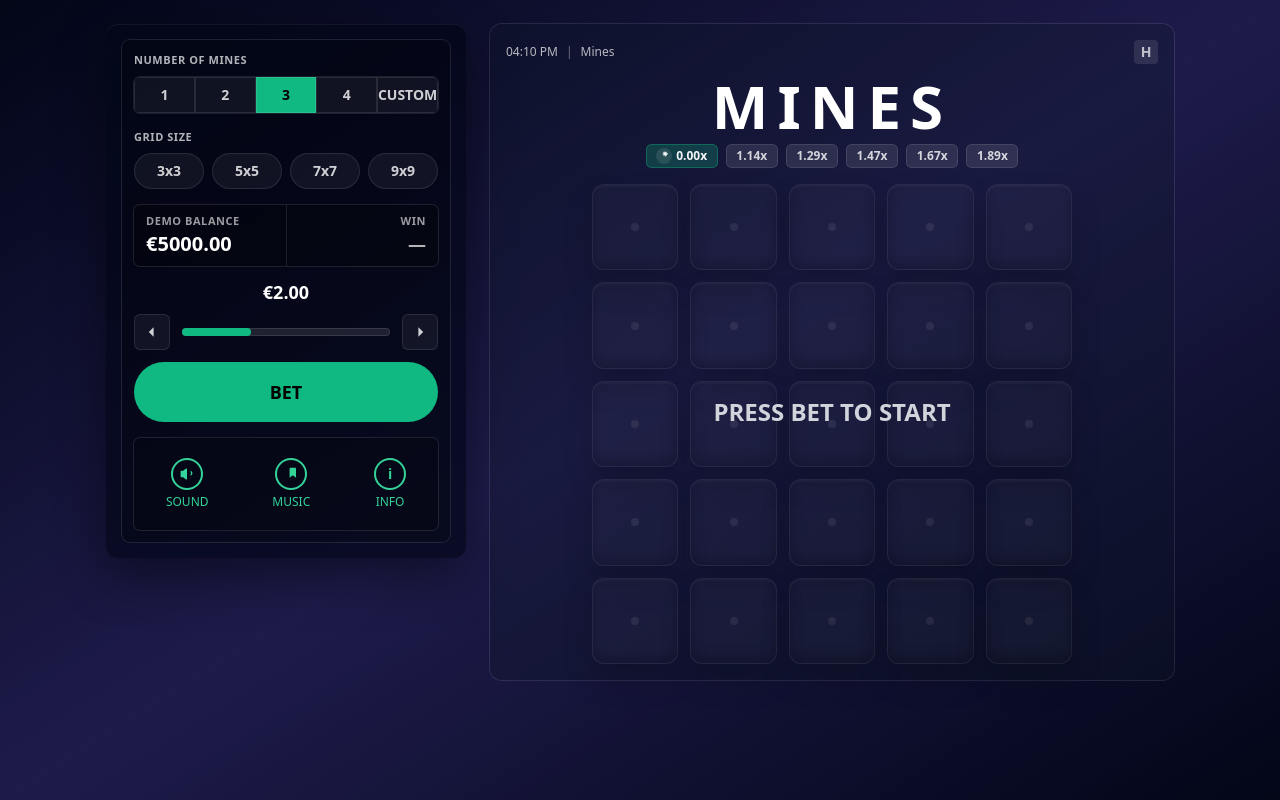
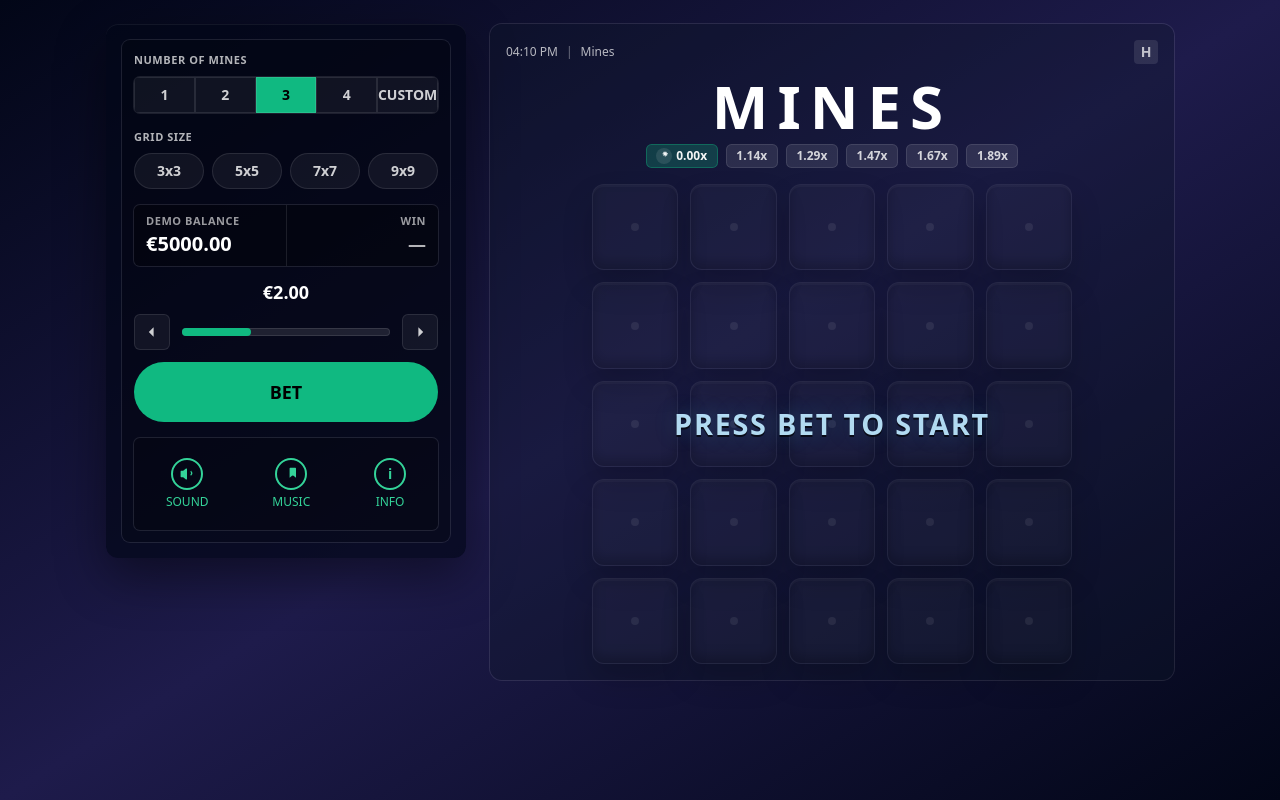
Before and after one commit to AhmedButt-ATG/chicken-road, an Angular app: page / in a window 1280 px wide. Built offline with nearby package versions, Linux system fonts and the light colour scheme.

Commit message:
style: Refactor game status component styles and structure

```diff
--- a/src/app/components/game-status/game-status.component.html
+++ b/src/app/components/game-status/game-status.component.html
@@ -1,14 +1,11 @@
-<div class="text-center mb-6">
-  <div *ngIf="!gameState.isPlaying && !gameState.gameOver && !gameState.won"
-       class="text-2xl font-bold text-gray-300">
+<div class="select-none text-center">
+  <div
+    *ngIf="!gameState.isPlaying && !gameState.gameOver && !gameState.won"
+    class="status status--idle">
     PRESS BET TO START
   </div>
-  <div *ngIf="gameState.gameOver"
-       class="text-2xl font-bold text-red-400">
-    GAME OVER
-  </div>
-  <div *ngIf="gameState.won"
-       class="text-2xl font-bold text-emerald-400">
+  <div *ngIf="gameState.gameOver" class="status status--lose">GAME OVER</div>
+  <div *ngIf="gameState.won" class="status status--win">
     YOU WON! €{{gameState.potentialPayout.toFixed(2)}}
   </div>
 </div>
--- a/src/app/components/game-status/game-status.component.scss
+++ b/src/app/components/game-status/game-status.component.scss
@@ -1 +1,28 @@
-/* Game status specific styles */
+.status {
+	font-weight: 900;
+	letter-spacing: 0.06em;
+	text-transform: uppercase;
+	font-size: clamp(1.1rem, 2.3vw, 1.8rem);
+	color: rgba(255, 255, 255, 0.90);
+	text-shadow:
+		0 2px 0 rgba(0, 0, 0, 0.65),
+		0 0 22px rgba(56, 189, 248, 0.25);
+}
+
+.status--idle {
+	color: rgba(186, 230, 253, 0.95);
+}
+
+.status--win {
+	color: rgba(52, 211, 153, 0.95);
+	text-shadow:
+		0 2px 0 rgba(0, 0, 0, 0.65),
+		0 0 22px rgba(16, 185, 129, 0.25);
+}
+
+.status--lose {
+	color: rgba(248, 113, 113, 0.95);
+	text-shadow:
+		0 2px 0 rgba(0, 0, 0, 0.65),
+		0 0 22px rgba(239, 68, 68, 0.25);
+}
```
